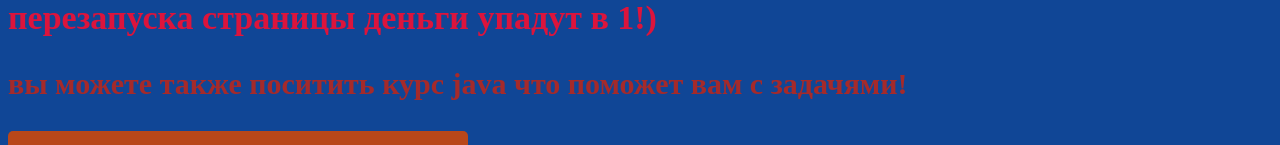
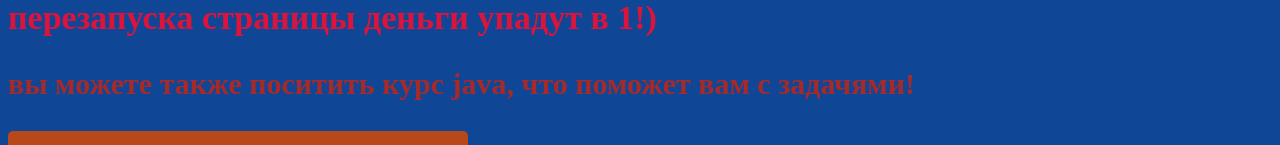
Before and after one commit to her0121/clicker-and-music, a plain HTML site: page scripts/index.html in a window 1280 px wide. Shown: the part 202-347 px from the top of the page. Drawn offline with Linux system fonts and the light colour scheme.

Commit message:
dock redact

```diff
--- a/scripts/index.html
+++ b/scripts/index.html
@@ -12,7 +12,7 @@
           <h2 id="button22" class="yyy">заработайте много денег и станьте милионером
              (предупреждение: после перезапуска страницы деньги упадут в 1!)</h2>
 
-             <h3 class="ui">вы можете также поситить курс java что поможет вам с задачями!</h3>
+             <h3 class="ui">вы можете также поситить курс java, что поможет вам с задачями!</h3>
 
              <a href="https://metanit.com/java/tutorial/" class="button">сайт для изучения java по главам</a>
 
@@ -22,11 +22,9 @@
             </audio>
             <button onclick="document.getElementById('birdsong').play()">Включить звук</button>
 
-
             <button>
                 <a href="https://github.com/her0121/clicker-and-music.git" target="_blank">Открыть репозиторий на GitHub</a>
             </button>
-
 
           <script src="script.js"></script>
 
```
